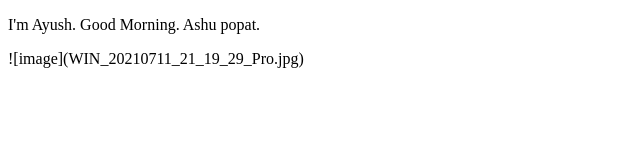
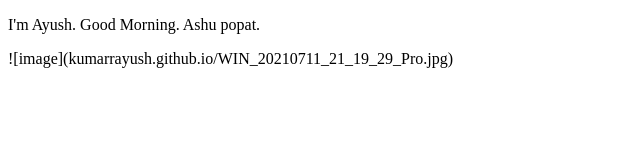
Before and after one commit to kumarrayush/kumarrayush.github.io, a plain HTML site: page index.html in a window 1280 px wide. Shown: the whole page, without its empty margins (0-640 px from the left). Drawn offline with Linux system fonts and the light colour scheme.

Commit message:
Update index.html

```diff
--- a/index.html
+++ b/index.html
@@ -4,6 +4,6 @@
   <h1Hello everyone!</h1>
   <p>I'm Ayush.
      Good Morning. Ashu popat.</p>
-     ![image](WIN_20210711_21_19_29_Pro.jpg)
+     ![image](kumarrayush.github.io/WIN_20210711_21_19_29_Pro.jpg)
  </body>
 </html>
```
